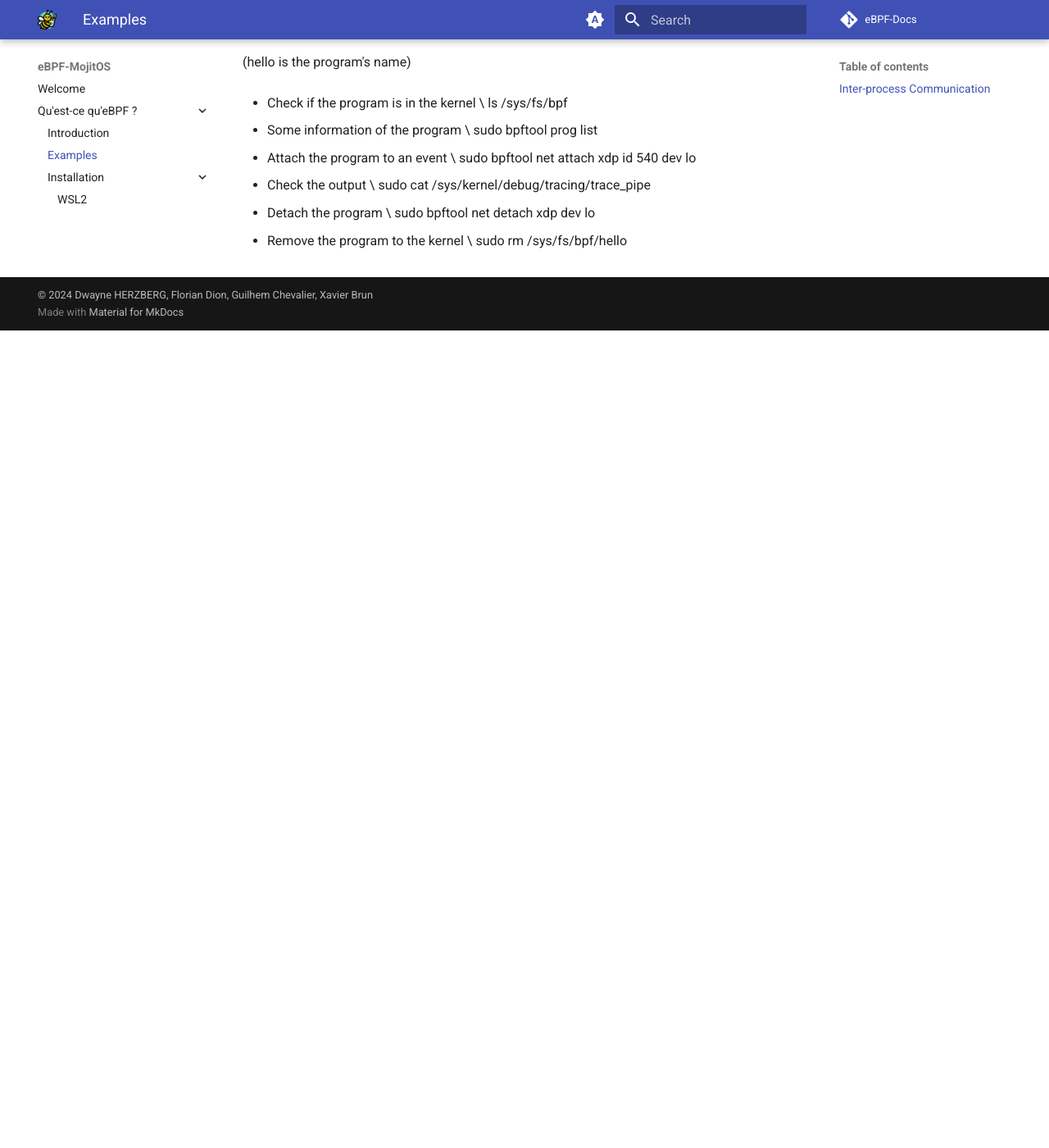
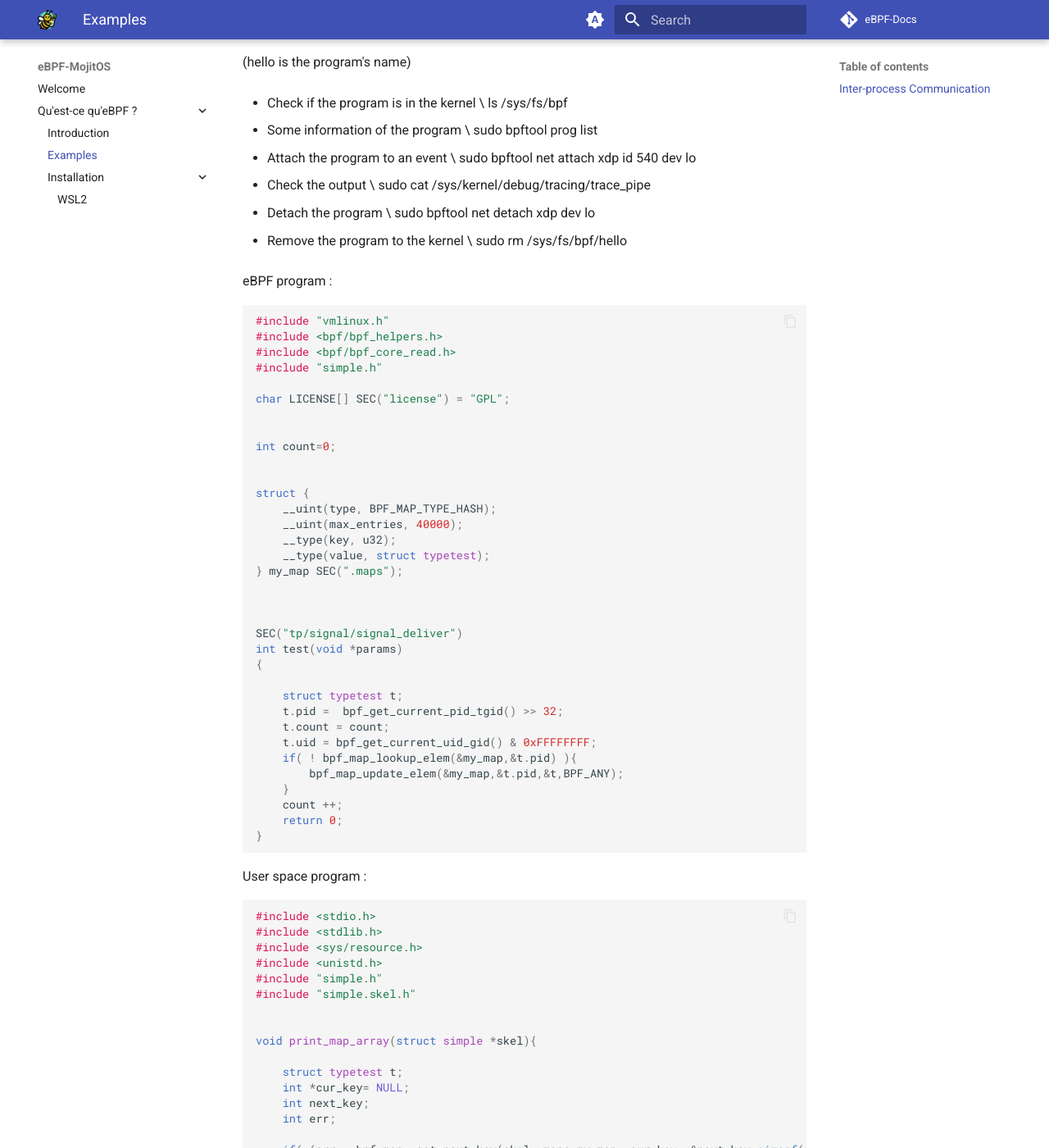
Before and after one commit to HDwayne/eBPF-Docs, an MkDocs documentation site: the page built from docs/examples.md, in a window 1280 px wide and 1400 px high, scrolled down 1056 px. Shown: the whole window at 82% size. Built offline with MkDocs 1.6.1 and Material for MkDocs 9.7.7, drawn with Linux system fonts in a browser that asks for light colours; comment, search, counter and statistics services are not loaded; before the commit the page ends 1459 px from its top, so only the background shows below that; some of the changed text lies outside the part shown.

Commit message:
Rajout exemple dans examples.md (pas fini)

````diff
--- a/docs/examples.md
+++ b/docs/examples.md
@@ -67,3 +67,115 @@ sudo bpftool net detach xdp dev lo
 
 - Remove the program to the kernel \
 sudo rm /sys/fs/bpf/hello
+
+
+
+eBPF program :
+
+```c
+
+#include "vmlinux.h"
+#include <bpf/bpf_helpers.h>
+#include <bpf/bpf_core_read.h>
+#include "simple.h"
+
+char LICENSE[] SEC("license") = "GPL";
+
+
+int count=0;
+
+
+struct {
+    __uint(type, BPF_MAP_TYPE_HASH);
+    __uint(max_entries, 40000);
+    __type(key, u32);
+    __type(value, struct typetest);
+} my_map SEC(".maps");
+
+
+
+SEC("tp/signal/signal_deliver")
+int test(void *params)
+{
+
+    struct typetest t;
+    t.pid =  bpf_get_current_pid_tgid() >> 32;
+    t.count = count;
+    t.uid = bpf_get_current_uid_gid() & 0xFFFFFFFF;
+    if( ! bpf_map_lookup_elem(&my_map,&t.pid) ){
+        bpf_map_update_elem(&my_map,&t.pid,&t,BPF_ANY);
+    }
+    count ++;
+    return 0;
+}
+
+```
+
+
+User space program :
+
+
+```c
+#include <stdio.h>
+#include <stdlib.h>
+#include <sys/resource.h>
+#include <unistd.h>
+#include "simple.h"
+#include "simple.skel.h"
+
+
+void print_map_array(struct simple *skel){
+
+	struct typetest t;
+	int *cur_key= NULL;
+	int next_key;
+	int err;
+
+	if( (err = bpf_map__get_next_key(skel->maps.my_map, cur_key, &next_key,sizeof(int)))==0){
+
+		printf("-----------------------------------------------------------------------------------\n");
+		for (;err == 0;) {
+
+                bpf_map__lookup_elem(skel->maps.my_map, &next_key,sizeof(int), &t,sizeof(struct typetest),BPF_ANY);
+				printf("PID = %d,  count = %d  , UID = %d\n",t.pid,t.count,t.uid);
+
+
+                cur_key = &next_key;
+				err = bpf_map__get_next_key(skel->maps.my_map, cur_key, &next_key,sizeof(int));
+    	}
+		printf("-----------------------------------------------------------------------------------\n");
+	}
+}
+
+int main(void)
+{
+
+    struct simple *skel = simple__open();
+    simple__load(skel);
+    simple__attach(skel);
+
+
+	while(true){
+		sleep(1);
+		print_map_array(skel);
+	}
+
+    return 0;
+}
+
+```
+
+Marche bien mais je conseille de tester en changeant d'évènement
+
++ structure de données utilisé ( à mettre dans un .h ):
+
+```c
+struct typetest {
+    int pid;
+    int count;
+    int uid;
+};
+```
+
+en gros, le programme affiche le contenu de la Hash-map toute les 1 seconde
+( la Hash-map contient de éléments de type struct typeset)
````
